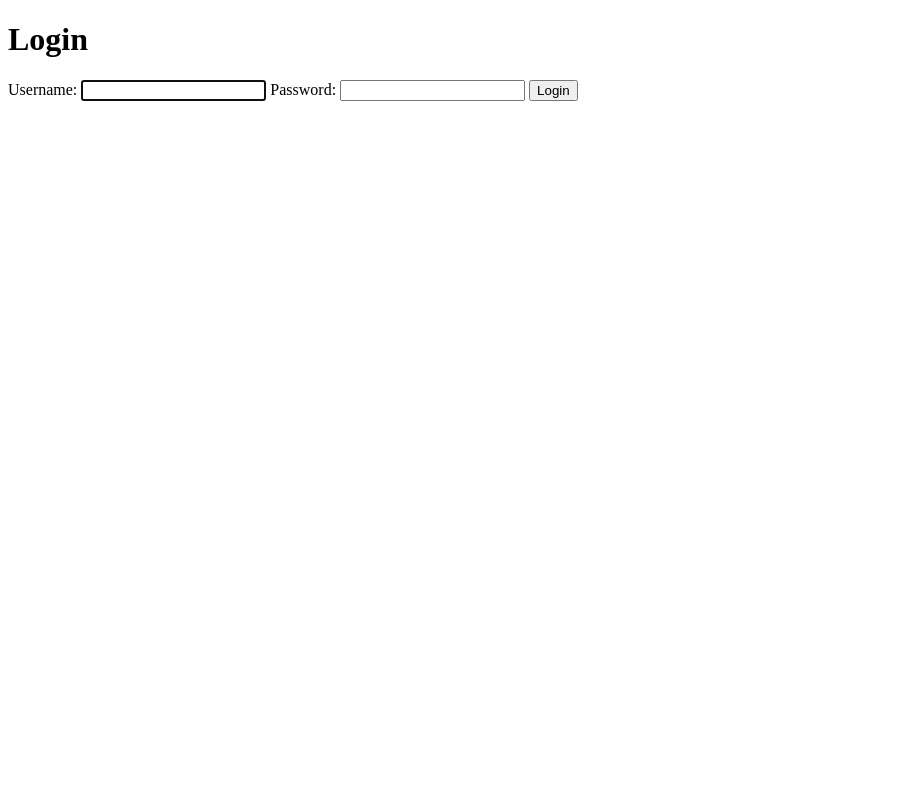
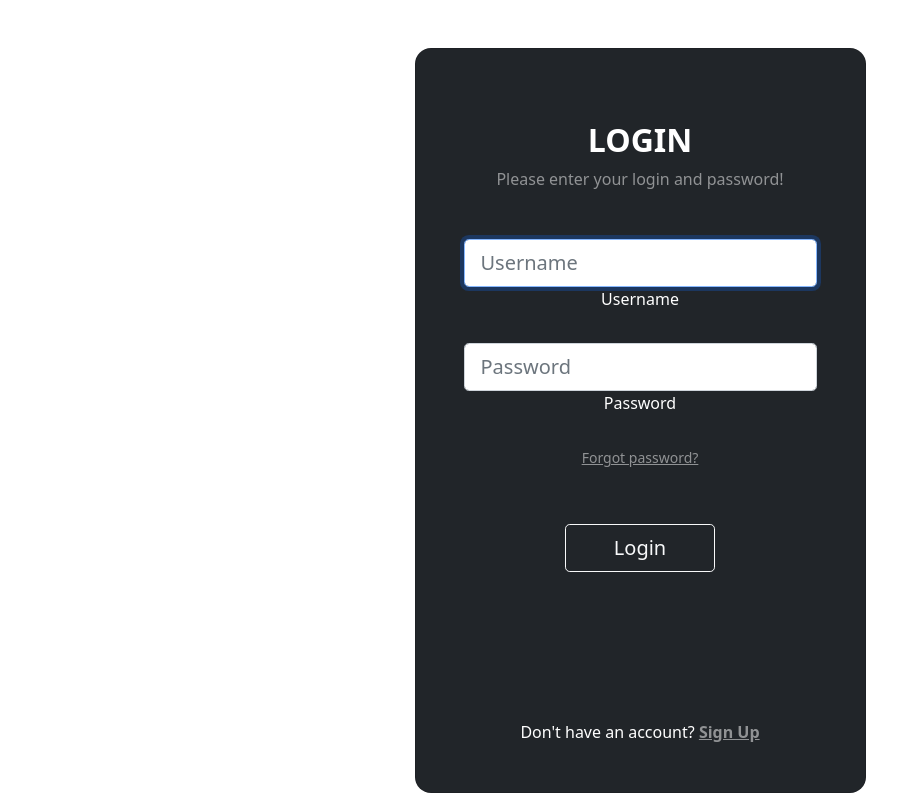
Before and after one commit to Single-Dev/lyrics-API, a Django app: page /login/ in a window 1280 px wide. Shown: the whole page, without its empty margins (0-921 px from the left). Run offline with Django 4.2, Linux system fonts and the light colour scheme; some libraries are stand-ins or nearby versions.

Commit message:
update login.html

```diff
--- a/project/settings.py
+++ b/project/settings.py
@@ -34,7 +34,9 @@ INSTALLED_APPS = [
     'django.contrib.messages',
     'django.contrib.staticfiles',
     'api',
-    'rest_framework'
+    'rest_framework',
+
+    'widget_tweaks'
 ]
 
 MIDDLEWARE = [
--- a/templates/registration/login.html
+++ b/templates/registration/login.html
@@ -1,17 +1,69 @@
 <!DOCTYPE html>
 <html lang="en">
+
 <head>
     <meta charset="UTF-8">
     <meta http-equiv="X-UA-Compatible" content="IE=edge">
     <meta name="viewport" content="width=device-width, initial-scale=1.0">
     <title>login</title>
+    <link href="https://cdn.jsdelivr.net/npm/bootstrap@5.0.2/dist/css/bootstrap.min.css" rel="stylesheet" integrity="sha384-EVSTQN3/azprG1Anm3QDgpJLIm9Nao0Yz1ztcQTwFspd3yD65VohhpuuCOmLASjC" crossorigin="anonymous">
 </head>
+
 <body>
-    <h1>Login</h1>
-<form method="post">
-    {% csrf_token %}
-    {{ form }}
-    <button type="submit" class="btn btn-primary w-100 text-center">Login</button>
-</form>
+
+    <form method="post">
+        {% csrf_token %}
+        {% load widget_tweaks %}
+        <section class="vh-100 gradient-custom">
+            <div class="container py-5 h-100">
+                <div class="row d-flex justify-content-center align-items-center h-100">
+                    <div class="col-12 col-md-8 col-lg-6 col-xl-5">
+                        <div class="card bg-dark text-white" style="border-radius: 1rem;">
+                            <div class="card-body p-5 text-center">
+
+                                <div class="mb-md-5 mt-md-4 pb-5">
+
+                                    <h2 class="fw-bold mb-2 text-uppercase">Login</h2>
+                                    <p class="text-white-50 mb-5">Please enter your login and password!</p>
+
+                                    <div class="form-outline form-white mb-4">
+                                        {% render_field form.username type="text" class="form-control form-control-lg" placeholder="Username" id="typeEmailX"%}
+                                        <label class="form-label" for="typeEmailX">Username</label>
+                                    </div>
+
+                                    <div class="form-outline form-white mb-4">
+
+                                            {% render_field form.password  type="password" class="form-control form-control-lg" id="typePasswordX" placeholder="Password" %}
+                                        <label class="form-label" for="typePasswordX">Password</label>
+                                    </div>
+
+                                    <p class="small mb-5 pb-lg-2"><a class="text-white-50" href="#!">Forgot
+                                            password?</a></p>
+
+                                    <button class="btn btn-outline-light btn-lg px-5" type="submit">Login</button>
+
+                                    <div class="d-flex justify-content-center text-center mt-4 pt-1">
+                                        <a href="#!" class="text-white"><i class="fab fa-facebook-f fa-lg"></i></a>
+                                        <a href="#!" class="text-white"><i
+                                                class="fab fa-twitter fa-lg mx-4 px-2"></i></a>
+                                        <a href="#!" class="text-white"><i class="fab fa-google fa-lg"></i></a>
+                                    </div>
+
+                                </div>
+
+                                <div>
+                                    <p class="mb-0">Don't have an account? <a href="#!"
+                                            class="text-white-50 fw-bold">Sign Up</a>
+                                    </p>
+                                </div>
+
+                            </div>
+                        </div>
+                    </div>
+                </div>
+            </div>
+        </section>
+    </form>
 </body>
+
 </html>
```
Also changed, not shown: db.sqlite3.
